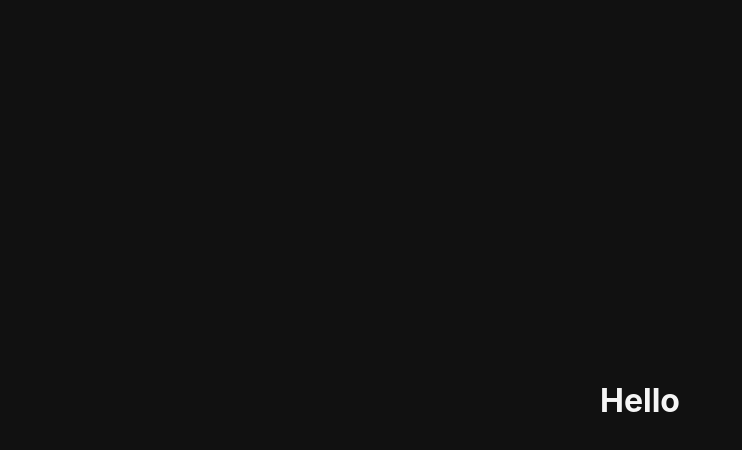
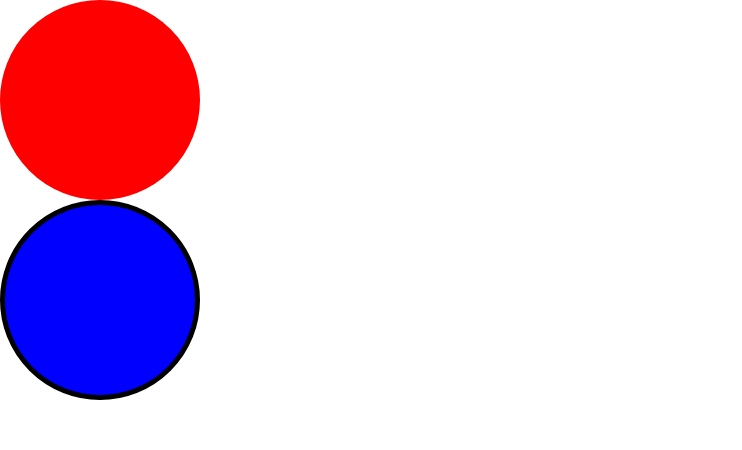
Before and after one commit to tea-hkim/react_master_class, a React (Create React App) app: page / in a window 1280 px wide. Shown: the top 450 px of the page, without its empty margins (0-742 px from the left). Built offline with nearby package versions, Linux system fonts and the light colour scheme.

Commit message:
refator Fix props type in optional

```diff
--- a/src/App.js
+++ /dev/null
@@ -1,25 +0,0 @@
-import React from "react";
-import styled from "styled-components";
-
-const Title = styled.h1`
-  color: ${(props) => props.theme.textColor};
-`;
-
-const Wrapper = styled.div`
-  display: flex;
-  height: 100vh;
-  width: 100vw;
-  justify-content: center;
-  align-items: center;
-  background-color: ${(props) => props.theme.backgroundColor};
-`;
-
-function App() {
-  return (
-    <Wrapper>
-      <Title>Hello</Title>
-    </Wrapper>
-  );
-}
-
-export default App;
--- a/src/App.tsx
+++ b/src/App.tsx
@@ -5,7 +5,7 @@ function App() {
   return (
     <div>
       <Circle bgColor="red" />
-      <Circle bgColor="blue" />
+      <Circle bgColor="blue" borderColor="black" />
     </div>
   );
 }
--- a/src/Circle.tsx
+++ b/src/Circle.tsx
@@ -2,20 +2,24 @@ import styled from "styled-components";
 
 interface ContainerProps {
   bgColor: string;
+  borderColor: string;
 }
 const Container = styled.div<ContainerProps>`
   height: 200px;
   width: 200px;
   background-color: ${(props) => props.bgColor};
   border-radius: 50%;
+  border: 5px solid ${(props) => props.borderColor};
+  box-sizing: border-box;
 `;
 
 interface CircleProps {
   bgColor: string;
+  borderColor?: string;
 }
 
-function Circle({ bgColor }: CircleProps) {
-  return <Container bgColor={bgColor} />;
+function Circle({ bgColor, borderColor }: CircleProps) {
+  return <Container bgColor={bgColor} borderColor={borderColor ?? bgColor} />;
 }
 
 export default Circle;
--- a/src/index.js
+++ /dev/null
@@ -1,23 +0,0 @@
-import React from "react";
-import ReactDOM from "react-dom";
-import App from "./App";
-import { ThemeProvider } from "styled-components";
-
-const darkTheme = {
-  textColor: "whitesmoke",
-  backgroundColor: "#111",
-};
-
-const lightTheme = {
-  textColor: "#111",
-  backgroundColor: "whitesmoke",
-};
-
-ReactDOM.render(
-  <React.StrictMode>
-    <ThemeProvider theme={darkTheme}>
-      <App />
-    </ThemeProvider>
-  </React.StrictMode>,
-  document.getElementById("root")
-);
```
Also changed, not shown: 1 other file (tests, documents, lock files or other folders).
